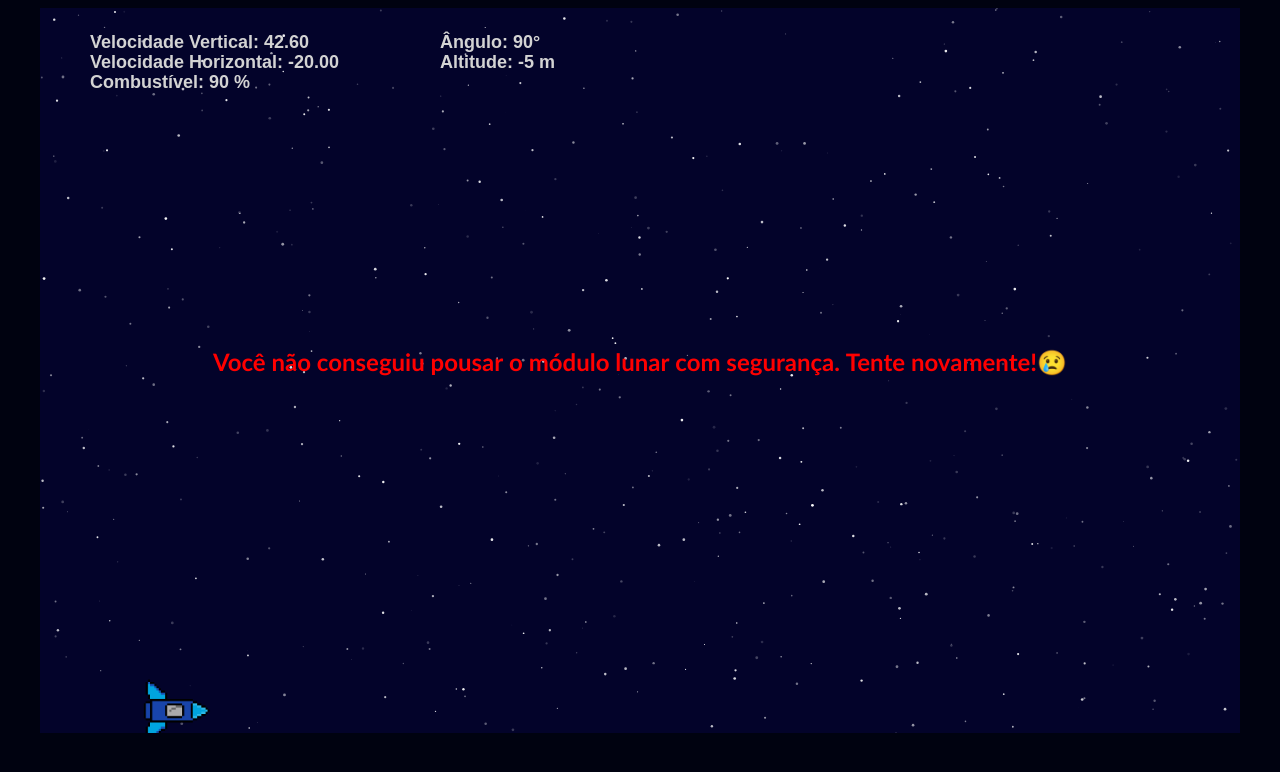
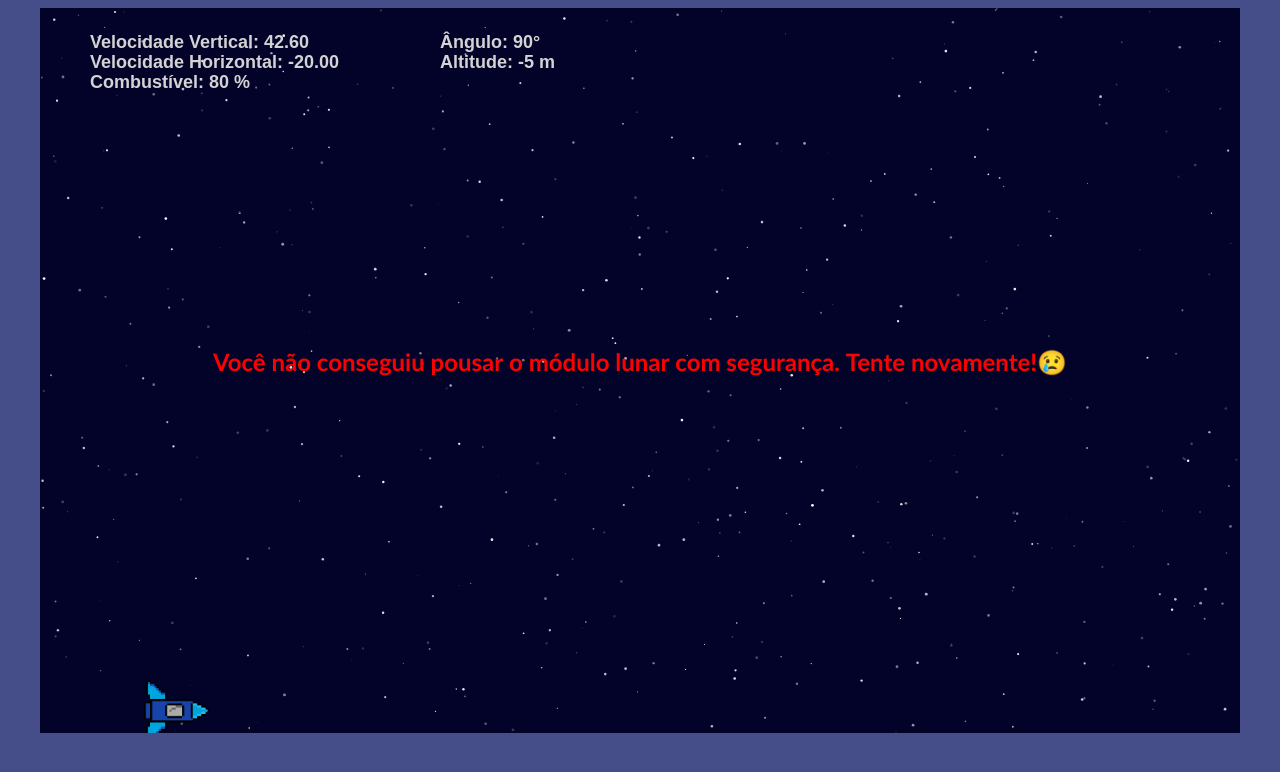
Before and after one commit to ElderSilva09/lopal, a plain HTML site: page alunissagem/index.html in a window 1280 px wide. Drawn offline with Linux system fonts and the light colour scheme.

```diff
--- a/alunissagem/centro.css
+++ b/alunissagem/centro.css
@@ -1,5 +1,5 @@
 *{
-    background-color: #000210;
+    background-color: #464e89;
 }
 
 div{
--- a/alunissagem/jogo.js
+++ b/alunissagem/jogo.js
@@ -47,7 +47,7 @@
         y: 0
     },
     motorLigado: false,
-    combustivel: lancamento ? 1000 : 900,
+    combustivel: lancamento ? 1000 : 800,
     rotacaoAntiHorario: false,
     rotacaoHorario: false
 }
```
